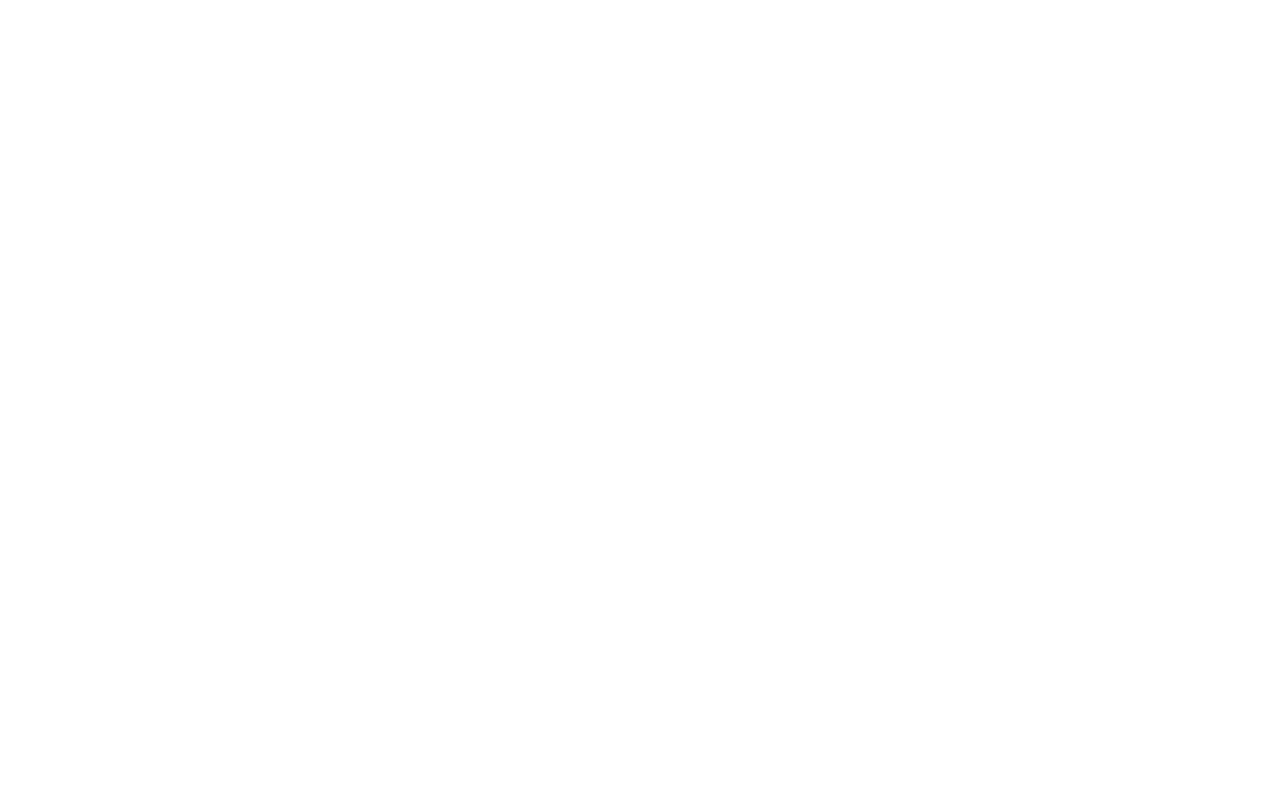
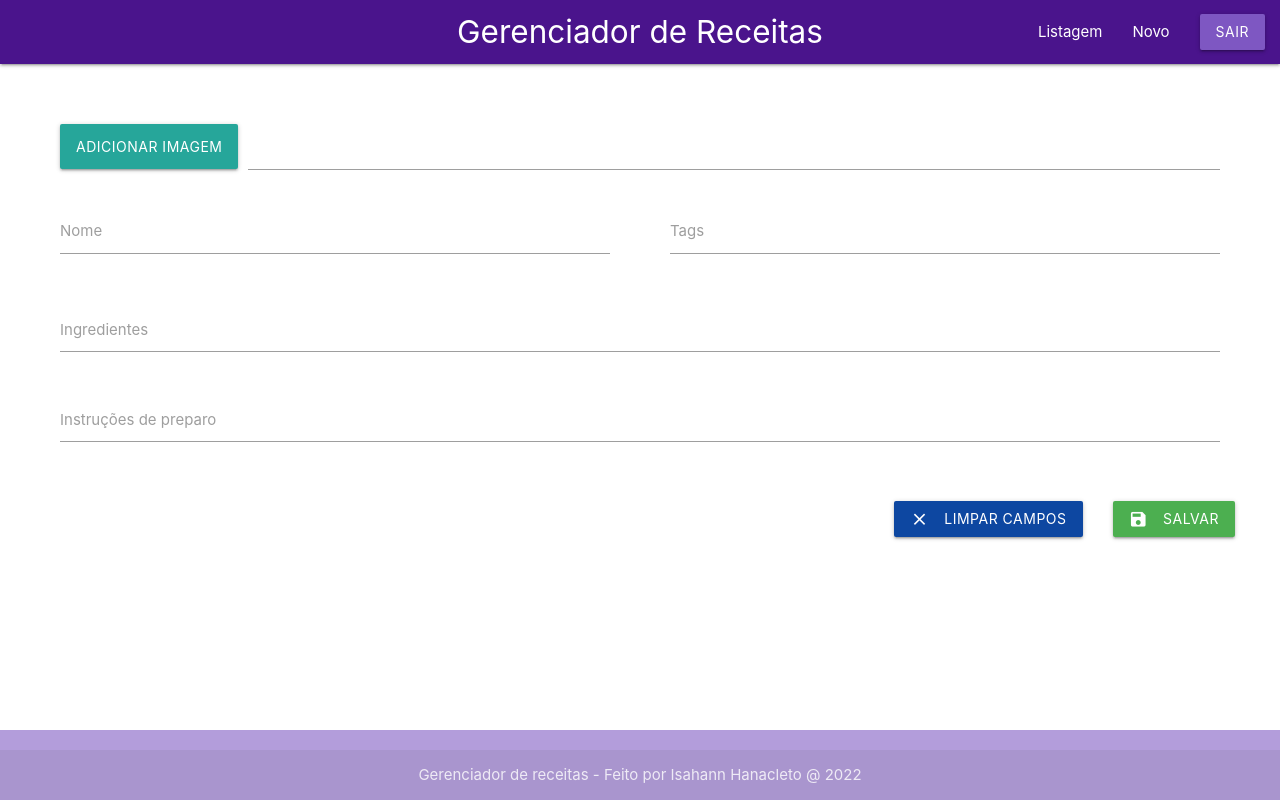
Before and after one commit to IsahannHan/gerenciador-tarefas, an Angular app: page /main-app/recipe-form/0 in a window 1280 px wide. Before the commit this address led to /. Built offline with nearby package versions, Linux system fonts and the light colour scheme.

Commit message:
Corrigindo roteamento utilizando parâmetros por rota

```diff
--- a/src/app/app-routing.module.ts
+++ b/src/app/app-routing.module.ts
@@ -30,7 +30,7 @@
         component: RecipeListComponent,
       },
       {
-        path: 'recipe-form',
+        path: 'recipe-form/:id',
         component: RecipeFormComponent,
 
       },
--- a/src/app/header/header.component.html
+++ b/src/app/header/header.component.html
@@ -4,7 +4,7 @@
 
         <ul id="nav-mobile" class="right hide-on-med-and-down">
             <li><a routerLink="recipe-list">Listagem</a></li>
-            <li><a [routerLink]="['recipe-form']" [queryParams]="{ id: 0 }">Novo</a></li>
+            <li><a [routerLink]="['recipe-form', 0]">Novo</a></li>
 
             <li><a class="waves-effect waves-light btn deep-purple lighten-1" (click)="exit()">Sair</a></li>
         </ul>
--- a/src/app/recipe-form/recipe-form.component.ts
+++ b/src/app/recipe-form/recipe-form.component.ts
@@ -12,9 +12,10 @@
   constructor(private route: ActivatedRoute) {}
 
   ngOnInit(): void {
-    this.route.queryParams.subscribe((params) => {
-      this.id = params['id'];
-    });
+    const routeParams = this.route.snapshot.paramMap;
+    const productIdFromRoute = Number(routeParams.get('id'));
+
+    console.log(productIdFromRoute);
   }
 
   save(): void {
--- a/src/app/recipe-list/recipe-list.component.html
+++ b/src/app/recipe-list/recipe-list.component.html
@@ -18,7 +18,7 @@
                     <app-recipe-list-tags [tags]="recipe.tags"></app-recipe-list-tags>
                 </td>
                 <td class="actions">
-                    <a class="btn blue btn-small" [routerLink]="['/main-app/recipe-form']" [queryParams]="{ id: recipe.id }"><i class="material-icons">edit</i></a>
+                    <a class="btn blue btn-small" [routerLink]="['/main-app/recipe-form', recipe.id]"><i class="material-icons">edit</i></a>
                     <a class="btn red btn-small"><i class="material-icons">delete</i></a>
                 </td>
             </tr>
```
